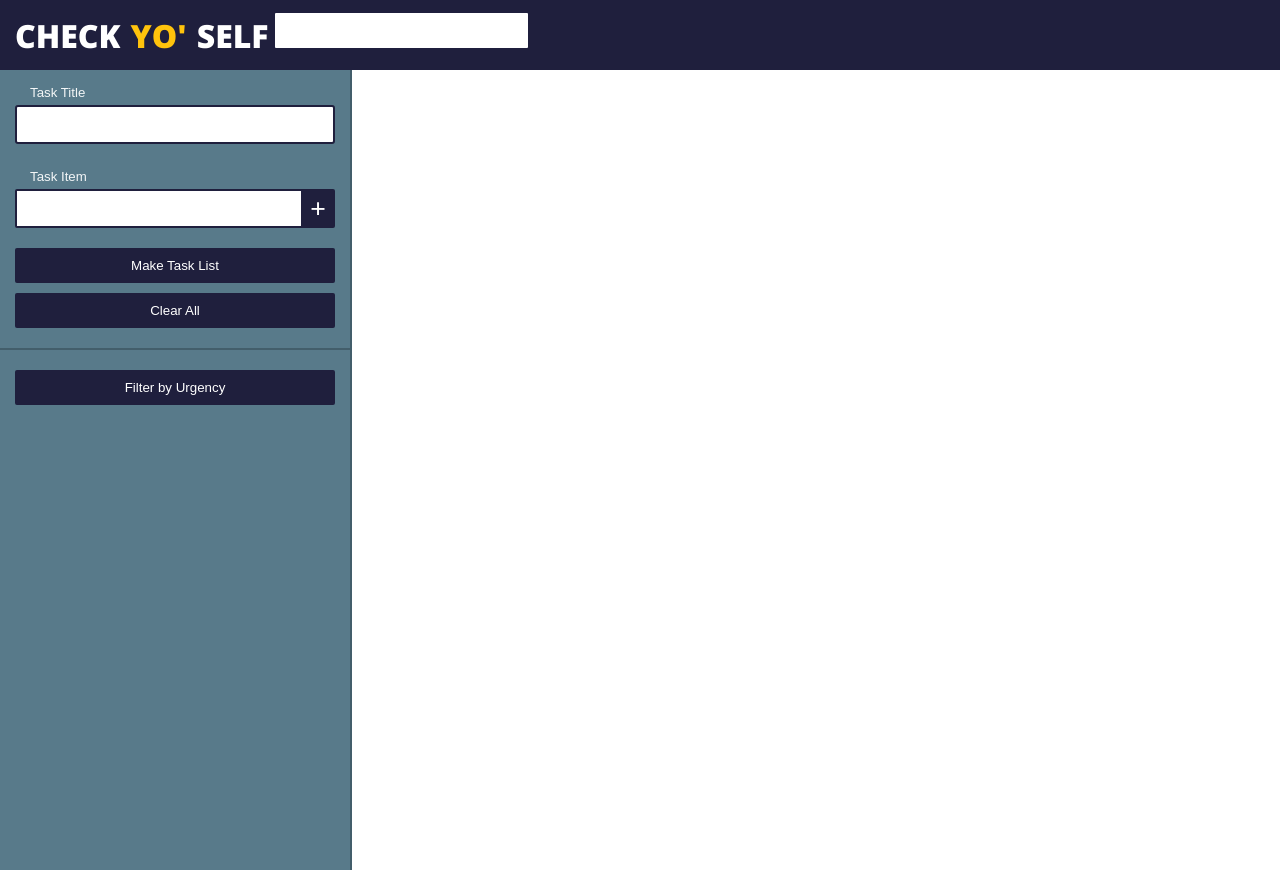
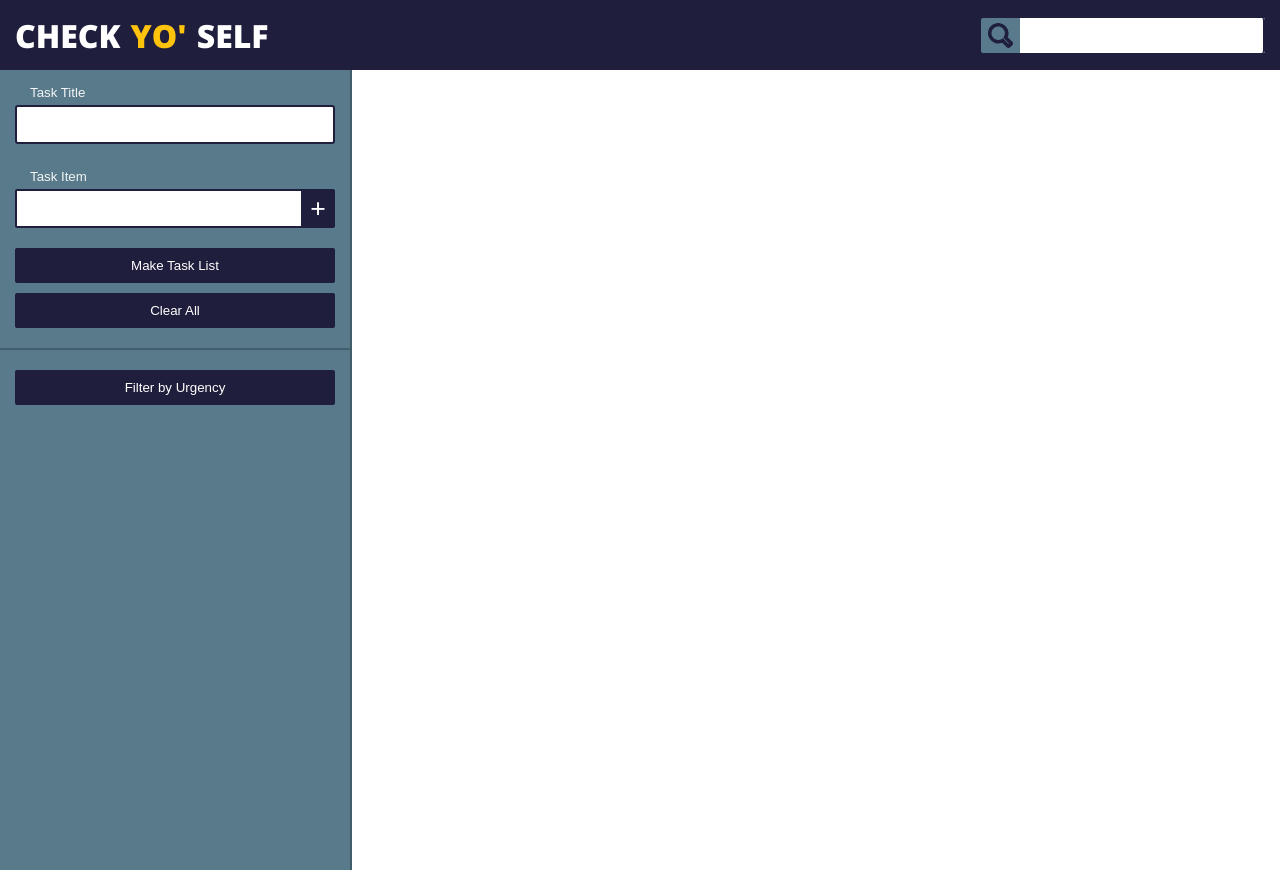
Before and after one commit to KCWill/check-yo-self, a plain HTML site: page index.html in a window 1280 px wide. Drawn offline with nearby package versions, Linux system fonts and the light colour scheme.

Commit message:
Add button functionality

```diff
--- a/index.html
+++ b/index.html
@@ -13,10 +13,10 @@
   <header>
     <h1>Check<div class='yo'>yo'</div>self</h1>
     <div class='search-bar-container'>
-      <div class='search-icon'>
-        <img
+      <div class='search-icon-container'>
+        <img class='search-icon' src='assets/search.svg' alt='Search Magnifying Glass'>
       </div>
-      <input class='form-input' type='text' onkeyup='searchTasks()'/>
+      <input class='search-input' type='text' onkeyup='searchTasks()'/>
     </div>
   </header>
   <main>
--- a/main.js
+++ b/main.js
@@ -15,20 +15,21 @@ window.addEventListener('load', retrieveFromLocalStorage);
 
 
 function enableButtons() {
-  if (taskTitleInput.value.length > 0 && taskArrayAside.length > 0) {
+  if (taskTitleInput.value.length === 0 && taskItemInput.value.length === 0 && taskArrayAside.length === 0) {
+    document.querySelector('.add-task-button').disabled = true;
+    document.querySelector('.clear-all-button').disabled = true;
+    document.querySelector('.make-task-list-button').disabled = true;
+  } else if (taskTitleInput.value.length > 0 && taskArrayAside.length > 0 && taskItemInput.value.length === 0) {
     document.querySelector('.make-task-list-button').disabled = false;
     document.querySelector('.clear-all-button').disabled = false;
-  }
-  if (taskTitleInput.value.length > 0) {
-    document.querySelector('.clear-all-button').disabled = false;
+    document.querySelector('.add-task-button').disabled = true;
   } else if (taskItemInput.value.length > 0) {
-    document.querySelector('.add-task-button').disabled = false;
+      document.querySelector('.add-task-button').disabled = false;
+      document.querySelector('.clear-all-button').disabled = false;
+  } else if (taskTitleInput.value.length > 0 ) {
     document.querySelector('.clear-all-button').disabled = false;
   } else if (taskTitleInput.value.length === 0) {
     document.querySelector('.make-task-list-button').disabled = true;
-    document.querySelector('.clear-all-button').disabled = true;
-  } else {
-    document.querySelector('.add-task-button').disabled = true;
     document.querySelector('.clear-all-button').disabled = true;
   }
 }
@@ -43,6 +44,10 @@ function clearAllInputs() {
   tasksInAside.innerHTML = '';
   enableButtons();
 }
+
+function searchTasks() {
+
+};
 
 function addTaskInAside() {
   tasksInAside.innerHTML += `<li class='draft-tasks'><input type='submit' value='' class='remove-task-button' data-tempNum='${taskCounterAside}'>${taskItemInput.value}</li>`;
@@ -121,6 +126,9 @@ function pushToLocalStorage() {
 
 function retrieveFromLocalStorage() {
   var stringifiedData = localStorage.getItem('storedData');
+  if (stringifiedData === null){
+    return
+  }
   objectArrayFromLS = JSON.parse(stringifiedData);
   reinstantiateFromLocalStorage();
   displayToDoSkeleton();
--- a/style.css
+++ b/style.css
@@ -38,6 +38,7 @@ p {
 header {
   align-items: center;
   display: flex;
+  justify-content: space-between;
   height: 70px;
   color: #FFFFFF;
   background-color: #1F1F3D;
@@ -47,6 +48,46 @@ header {
   display: flex;
   margin: 0px 10px;
   color: #FFC30C;
+}
+.search-bar-container {
+  background-color: #587A8A;
+  flex-direction: row;
+  align-items: center;
+  justify-content: space-between;
+  position: relative;
+  display: flex;
+  border-top-left-radius: 2px;
+  border-bottom-left-radius: 2px;
+  padding: 0px;
+  margin: 0px 15px 0px 0px;
+}
+
+.search-input {
+  height: 35px;
+  padding: 0px;
+  margin-top: 0px;
+  margin-bottom: 0px;
+  font-size: 14pt;
+  background-color: #FFFFFF;
+  border-color: #1F1F3D;
+  border-style: none;
+  border-right-style: solid;
+  border-width: 2px;
+  border-top-right-radius: 3px;
+  border-bottom-right-radius: 3px;
+  outline: none;
+}
+
+.search-icon {
+  display: flex;
+  width: 25px;
+  height: 25px;
+  padding: 0px 2px 0px 2px;
+  margin: 5px 5px 5px 5px;
+  border: 2px;
+  border-top-left-radius: 2px;
+  border-bottom-left-radius: 2px;
+  outline: none;
 }
 
 /* Sidebar */
```
